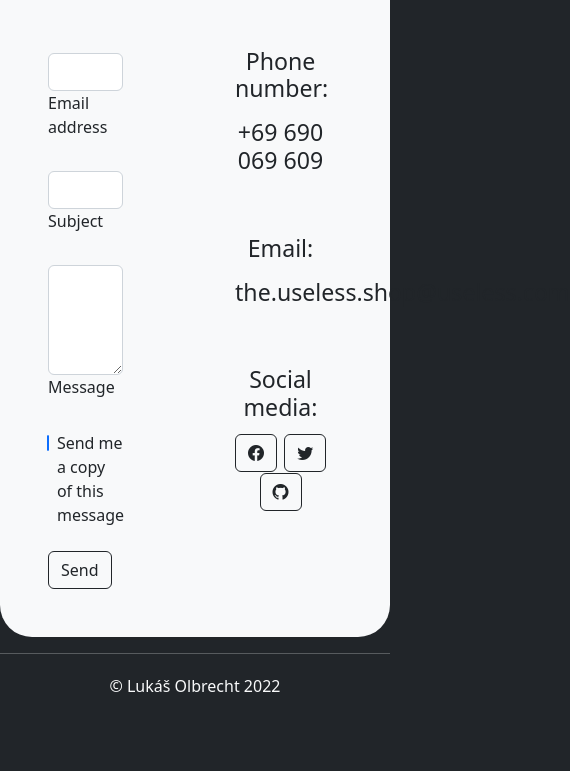
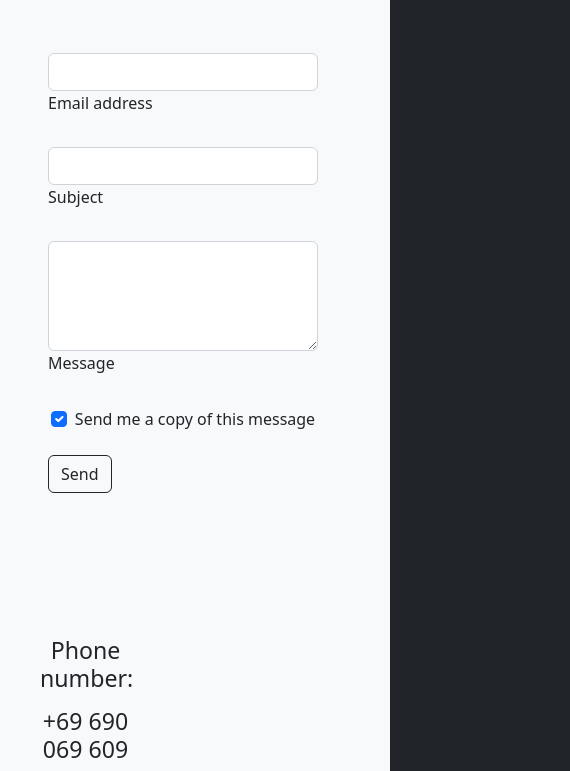
Before and after one commit to lukySSPU/FinalProjectIT1, a plain HTML site: page about.html in a window 390 px wide. Shown: the part 756-1527 px from the top of the page, 570 px wide, since content can reach past the window. Before the commit the page ends 1458 px from the top, so only its background shows below. Drawn offline with nearby package versions, Linux system fonts and the light colour scheme.

Commit message:
Update about.html

```diff
--- a/about.html
+++ b/about.html
@@ -46,7 +46,7 @@
             </div>
         </div>
         <div class="row w-100">
-            <div class="col-6 rounded-5">
+            <div class="col-md-6 rounded-5">
                 <h4 class="display-5 p-1 text-center">Contact us</h4>
                 <form class="p-5">
                     <div class="form-outline mb-4">
```
